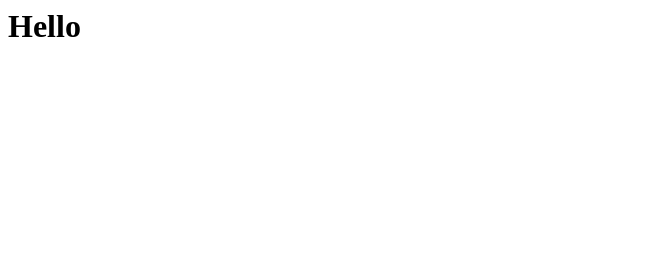
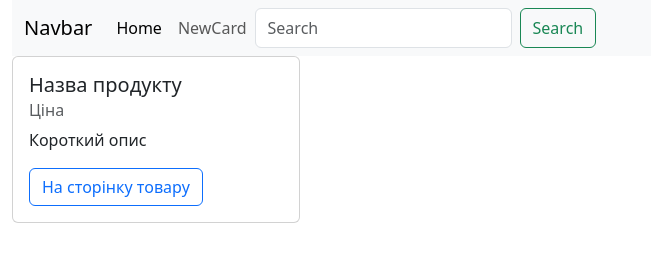
Before and after one commit to FireArtist1902/LabShop, a plain HTML site: page index.html in a window 1280 px wide. Shown: the whole page, without its empty margins (0-651 px from the left). Drawn offline with nearby package versions, Linux system fonts and the light colour scheme.

Commit message:
created .html files

```diff
--- a/index.html
+++ b/index.html
@@ -1 +1,71 @@
-<h1>Hello</h1>
+<!DOCTYPE html>
+<html lang="en">
+  <head>
+    <link
+      href="https://cdn.jsdelivr.net/npm/bootstrap@5.3.6/dist/css/bootstrap.min.css"
+      rel="stylesheet"
+      integrity="sha384-4Q6Gf2aSP4eDXB8Miphtr37CMZZQ5oXLH2yaXMJ2w8e2ZtHTl7GptT4jmndRuHDT"
+      crossorigin="anonymous"
+    />
+    <meta charset="UTF-8" />
+    <title>LabShop</title>
+  </head>
+  <body>
+    <div class="container-fluid">
+      <header>
+        <nav class="navbar navbar-expand-lg bg-body-tertiary">
+          <div class="container-fluid">
+            <a class="navbar-brand" href="#">Navbar</a>
+            <button
+              class="navbar-toggler"
+              type="button"
+              data-bs-toggle="collapse"
+              data-bs-target="#navbarSupportedContent"
+              aria-controls="navbarSupportedContent"
+              aria-expanded="false"
+              aria-label="Toggle navigation"
+            >
+              <span class="navbar-toggler-icon"></span>
+            </button>
+            <div class="collapse navbar-collapse" id="navbarSupportedContent">
+              <ul class="navbar-nav me-auto mb-2 mb-lg-0">
+                <li class="nav-item">
+                  <a
+                    class="nav-link active"
+                    aria-current="page"
+                    href="index.html"
+                    >Home</a
+                  >
+                </li>
+                <li class="nav-item">
+                  <a class="nav-link" href="cardCreating.html">NewCard</a>
+                </li>
+              <form class="d-flex" role="search">
+                <input
+                  class="form-control me-2"
+                  type="search"
+                  placeholder="Search"
+                  aria-label="Search"
+                />
+                <button class="btn btn-outline-success" type="submit">
+                  Search
+                </button>
+              </form>
+            </div>
+          </div>
+        </nav>
+      </header>
+      <main>
+        <div class="card" style="width: 18rem;">
+          <div class="card-body">
+            <h5 class="card-title">Назва продукту</h5>
+            <h6 class="card-subtitle mb-2 text-body-secondary">Ціна</h6>
+            <p class="card-text">Короткий опис</p>
+            <a href="cardView.html" class="btn btn-outline-primary">На сторінку товару</a>
+          </div>
+        </div>
+      </main>
+      <footer></footer>
+    </div>
+  </body>
+</html>
```
Also changed, not shown: cardCreating.html (added), cardView.html (added).
